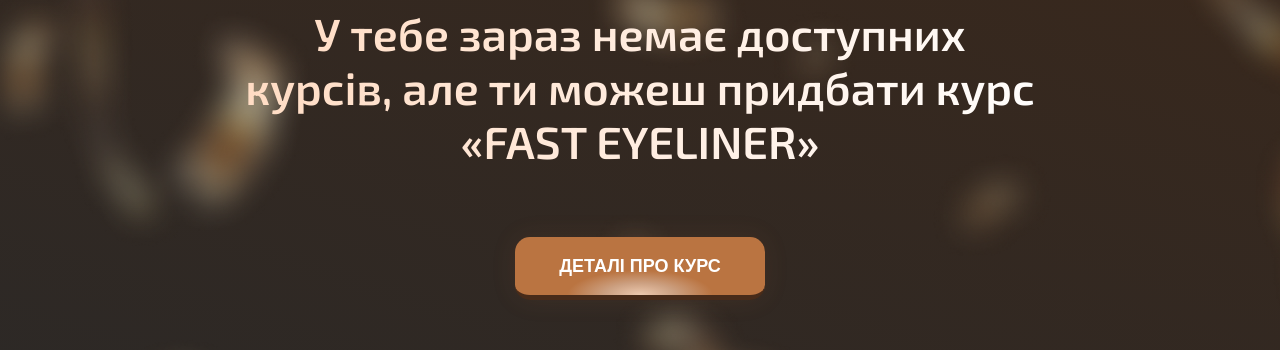
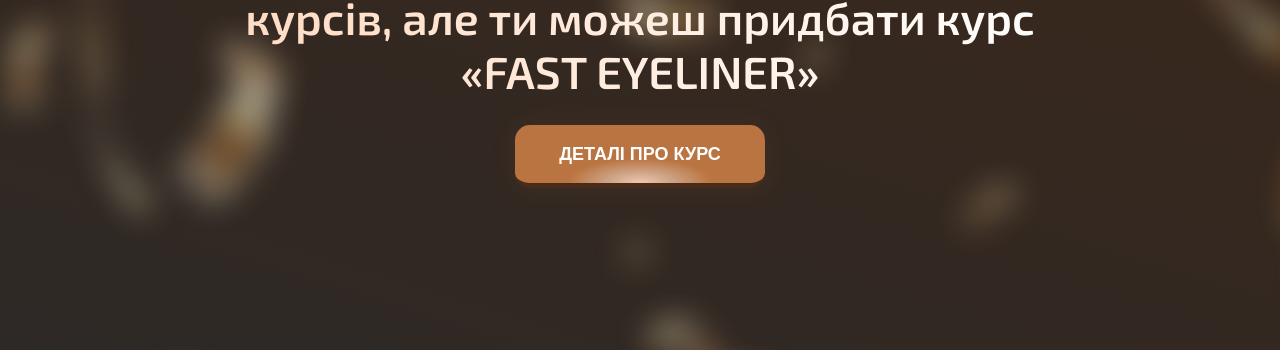
Before and after one commit to Chillmoon/permanent, a React (Create React App) app: page /paymentSuccess in a window 1280 px wide. Shown: the part 450-800 px from the top of the page. Built offline with nearby package versions, Linux system fonts and the light colour scheme; no server answers; the database is empty; sample sign-in values are in the browser's storage.

Commit message:
fixed bitton on paymentSuccess

```diff
--- a/src/pages/PaymentSuccess/index.tsx
+++ b/src/pages/PaymentSuccess/index.tsx
@@ -149,12 +149,14 @@
               "У тебе зараз немає доступних курсів, але ти можеш придбати курс «FAST EYELINER»"
             )}
           </div>
+          <div className={classes.buttonWrapper}>
             <button
               className={classes.button}
               onClick={() => navigate(`/courses/fastEyeliner`)}
             >
               {t("Деталі про курс")}
             </button>
+          </div>
         </>
       )}
     </div>
--- a/src/pages/PaymentSuccess/styles.ts
+++ b/src/pages/PaymentSuccess/styles.ts
@@ -74,6 +74,14 @@
       fontSize: 16,
     },
   },
+  buttonWrapper: {
+    position: "relative",
+    marginTop: 20,
+    height: 120,
+    width: "100%",
+    display: "flex",
+    justifyContent: "center",
+  },
   button: {
     position: "absolute",
     bottom: 50,
@@ -89,7 +97,6 @@
     textTransform: "uppercase",
     fontWeight: 600,
     fontSize: 18,
-    marginTop: 20,
 
     "&:hover": {
       marginTop: 22,
@@ -101,9 +108,6 @@
         "radial-gradient(69.13% 99.35% at 50% 99.35%, #EDC9AF 0.02%, #CCA081 47.92%, #BA7441 100%)",
     },
     boxShadow: "0 0 25.5px rgba(183, 112, 61, 0.11)",
-    "@media (max-width:1000px)": {
-      bottom: 20,
-    },
   },
 });
 
```
Lines whose indentation alone changed are shown as unchanged.
